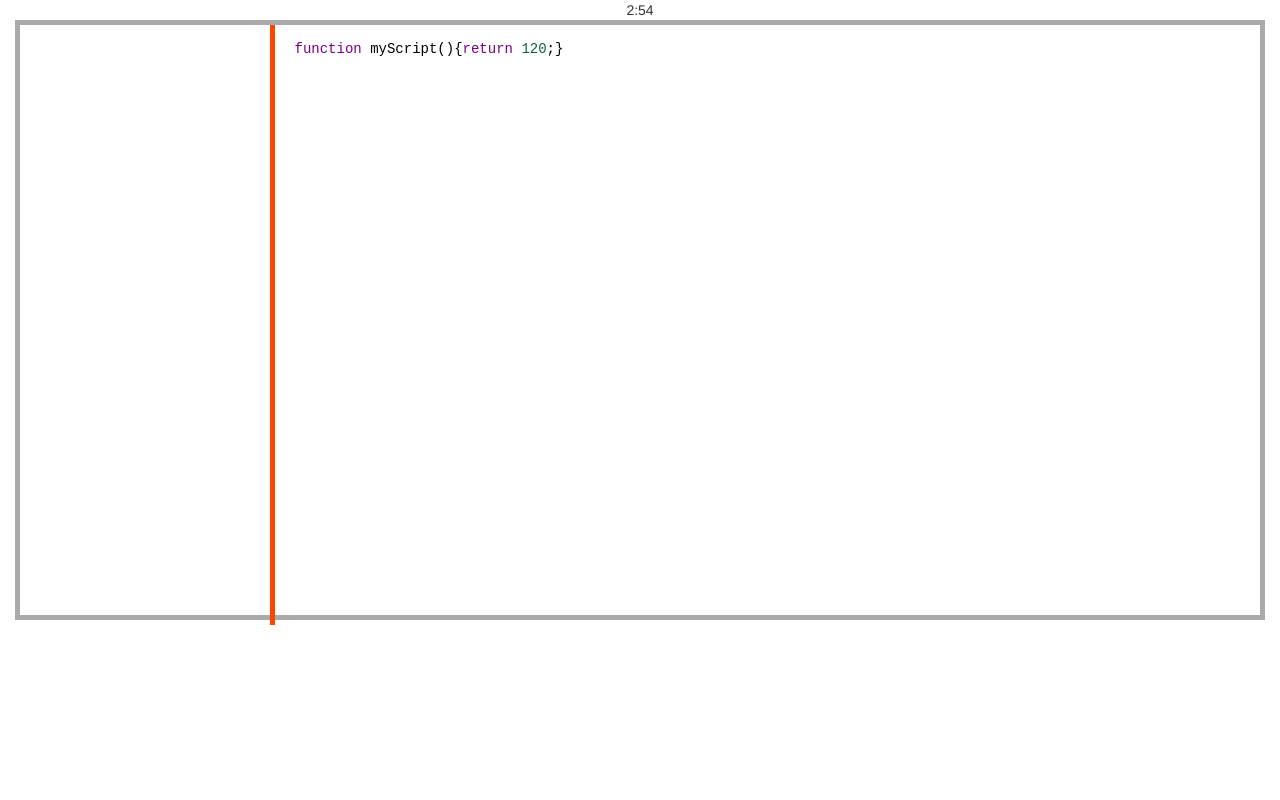
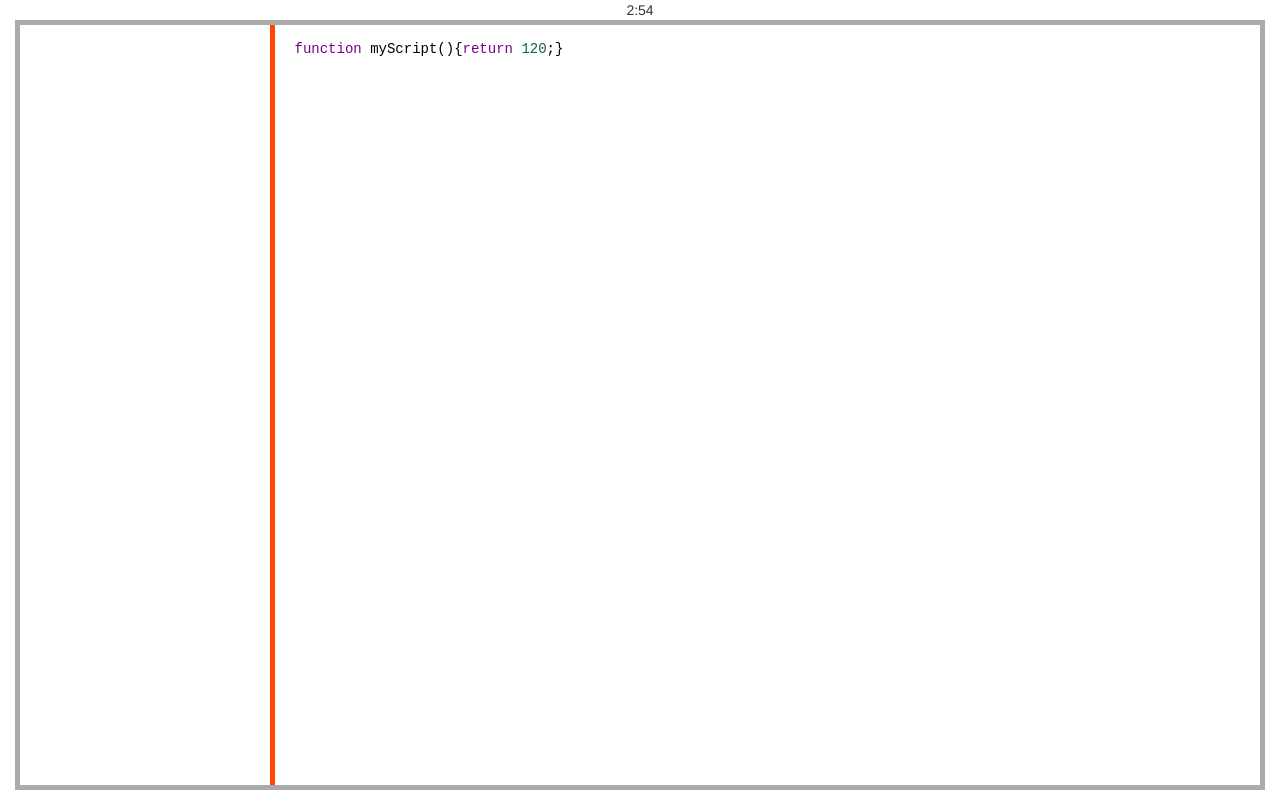
Before and after one commit to seanPapay/codefightsSinglePage, a plain HTML site: page index.html in a window 1280 px wide. Drawn offline with nearby package versions, Linux system fonts and the light colour scheme; no server answers.

Commit message:
Some hacks to make width and height react to browser size

```diff
--- a/index.html
+++ b/index.html
@@ -80,50 +80,7 @@
       });
     </script>
 
-    <script type="text/javascript">
-      $().ready(function() {
-      $(".simple").splitter({
-      type: "v",
-      //outline: true,
-      //anchorToWindow: true,
-      minLeft: 100, sizeLeft: 250, minRight: 100,
-
-      accessKey: 'I'
-      });
-
-      var start = Date.now();
-      var total = 180000;
-
-      //use this if your browser is allowing cross-origin requests without the proper headers
-      $.ajax('http://jaspervdj.be/lorem-markdownum/markdown.txt').done(function(md) {
-      //use this if you are running a real server and loading via http:// instead of file://
-      //$.ajax('lorem.md').done(function(md) {
-      var markdownDiv = $('#markdown');
-      markdownDiv.html(markdown.toHTML(md));
-
-      });
-
-      var formatTime = function(time) {
-        var minutes = Math.floor(time / 60000);
-        time %= 60000;
-        var seconds = Math.floor(time / 1000);
-        if (seconds < 10) seconds = "0" + seconds;
-        return minutes + ":" + seconds;
-      };
-
-      var step = function() {
-        var elapsed = Date.now() - start;
-        var remaining = Math.max(0, total - elapsed);
-
-        var timer = document.getElementById("timer");
-        timer.innerHTML = formatTime(remaining);
-	window.requestAnimationFrame(step);
-      };
-
-      step();
-
-      });
-      </script>
+    <script type="text/javascript" src="js/main.js"></script>
 
   </body>
   </html>
--- /dev/null
+++ b/js/main.js
@@ -0,0 +1,54 @@
+$().ready(function() {
+    $(".simple").splitter({
+	type: "v",
+	//outline: true,
+	//anchorToWindow: true,
+	minLeft: 100, sizeLeft: 250, minRight: 100,
+
+	accessKey: 'I'
+    });
+
+    var start = Date.now();
+    var total = 180000;
+
+    //use this if your browser is allowing cross-origin requests without the proper headers
+    $.ajax('http://jaspervdj.be/lorem-markdownum/markdown.txt').done(function(md) {
+	//use this if you are running a real server and loading via http:// instead of file://
+	//$.ajax('lorem.md').done(function(md) {
+	var markdownDiv = $('#markdown');
+	markdownDiv.html(markdown.toHTML(md));
+
+    });
+
+    var formatTime = function(time) {
+	var minutes = Math.floor(time / 60000);
+	time %= 60000;
+	var seconds = Math.floor(time / 1000);
+	if (seconds < 10) seconds = "0" + seconds;
+	return minutes + ":" + seconds;
+    };
+
+    //there is probably a good way to make the page reactive using proper bootstrap and stuff.
+    //unfortunately, I do not know that, and the split pane library I am using seems to complicate things
+    //this is probably a bit hackish...
+    var onResize = function() {
+	console.log($(window).height());
+	$(".simple").css("height", ($(window).height() - 30) + "px");
+	$(".markdown").css("height", ($(window).height() - 50) + "px");
+	$(".CodeMirror").css("height", ($(window).height() - 50) + "px");
+	$(".vsplitbar").css("height", ($(window).height() - 40) + "px");
+    };
+
+    $(window).resize(onResize);
+    onResize();
+
+    var step = function() {
+        var elapsed = Date.now() - start;
+        var remaining = Math.max(0, total - elapsed);
+
+        var timer = document.getElementById("timer");
+        timer.innerHTML = formatTime(remaining);
+	window.requestAnimationFrame(step);
+    };
+    step();
+});
```
Also changed, not shown: 1 other file.
